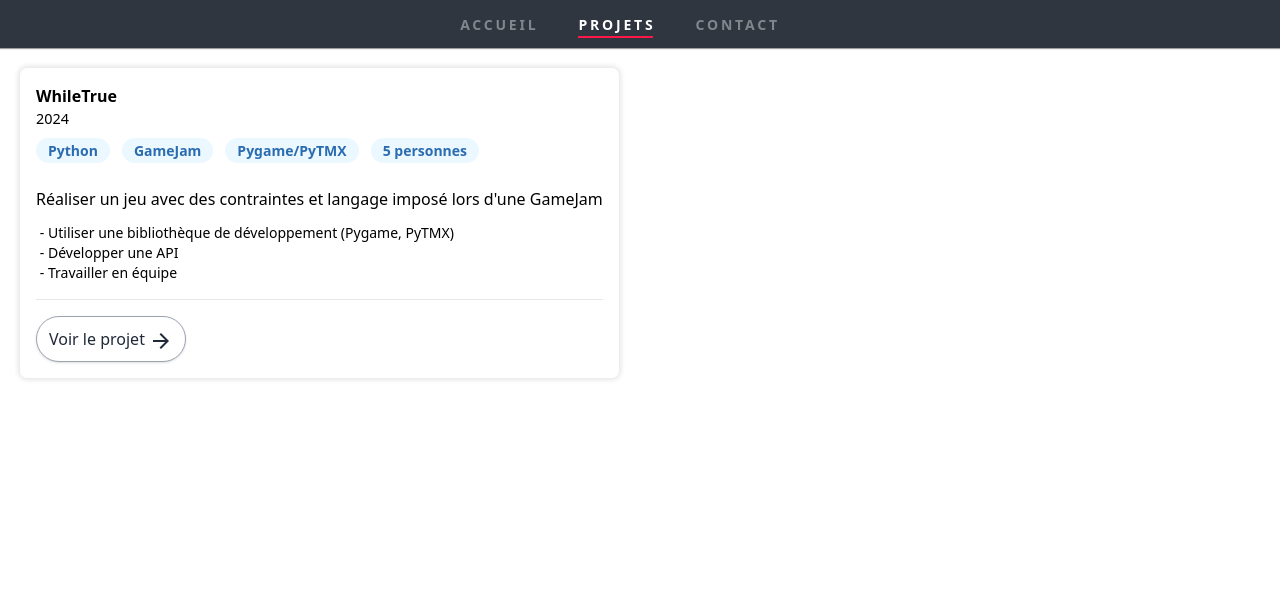
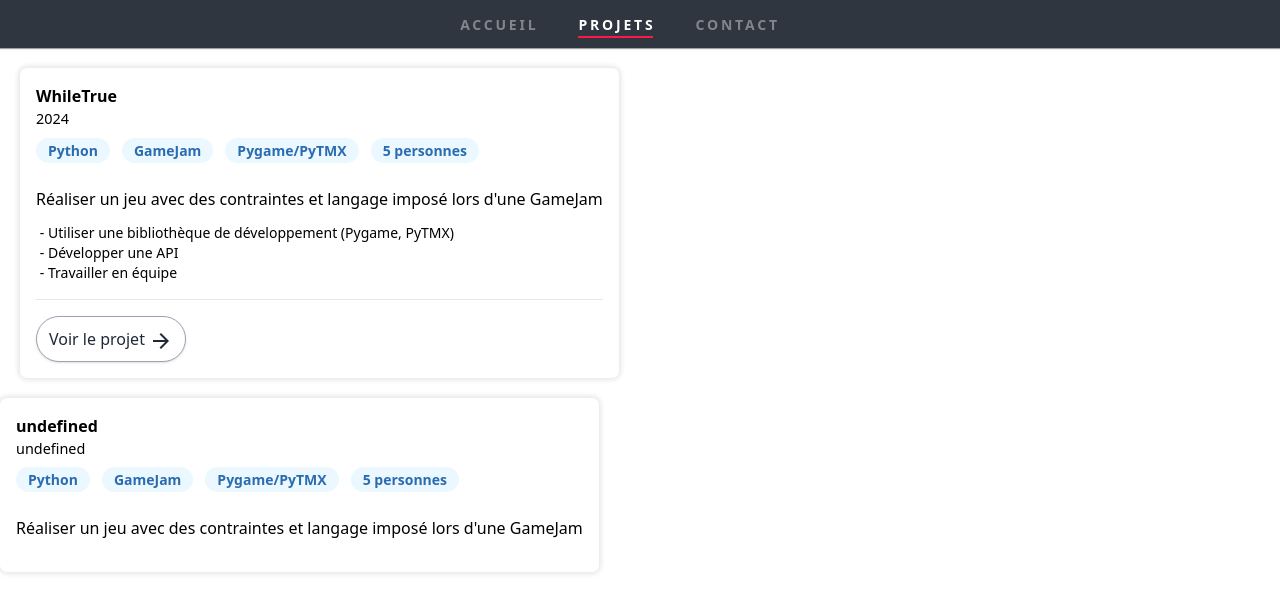
Before and after one commit to Happxx/portfolio, a website: page pages/project.html in a window 1280 px wide. Drawn offline with nearby package versions, Linux system fonts and the light colour scheme.

Commit message:
script pour projet

```diff
--- a/pages/project.html
+++ b/pages/project.html
@@ -58,5 +58,7 @@
 </body>
 <script src="../main.js"></script>
 <script src="../scripts/popup.js"></script>
+<script src="../scripts/project.js"></script>
+
 
 </html>
--- /dev/null
+++ b/projects.json
@@ -0,0 +1,13 @@
+[
+    {
+        "title": "WhileTrue",
+        "date": "2024",
+        "tags" : ["Python", "GameJam", "Pygame/PyTMX", "5 personnes"],
+        "description": "Réaliser un jeu avec des contraintes et langage imposé lors d'une GameJam",
+        "task": [
+            "Utiliser une bibliothèque de développement (Pygame, PyTMX)",
+            "Développer une API",
+            "Travailler en équipe"
+        ]
+    }
+]
--- /dev/null
+++ b/scripts/project.js
@@ -0,0 +1,24 @@
+fetch('../projects.json')
+    .then(response => response.json())
+    .then(projects => {
+        projects.forEach(project => {
+            const projectCard = `
+            <div class="card project">
+                <div class="card-header flex flex-col gap-2">
+                    <div>
+                        <h2>${project.name}</h2>
+                        <p class="font-semibold">${project.year}</p>
+                    </div>
+                    <ul class="flex gap-3">
+                        ${project.tags.map(tag => `<li class="tag">${tag}</li>`).join('')}
+                    </ul>
+                </div>
+                <div class="card-body">
+                    <p>${project.description}</p>
+                </div>
+            </div>
+            `;
+            document.body.innerHTML += projectCard;
+        });
+    })
+    .catch(error => console.error(error));
```
Also changed, not shown: index.html (+1 -1 lines).
